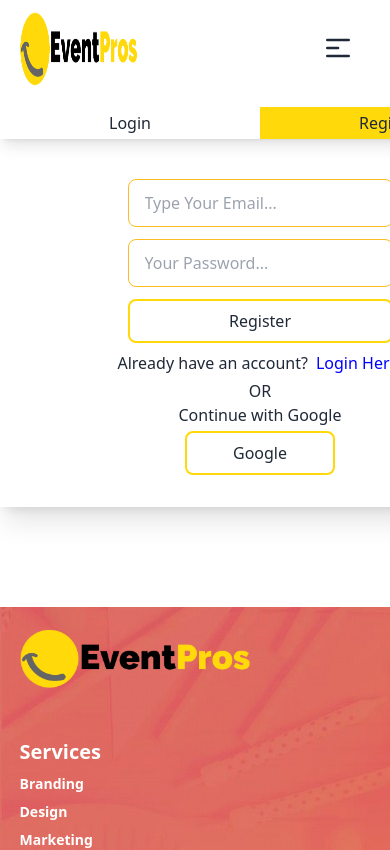
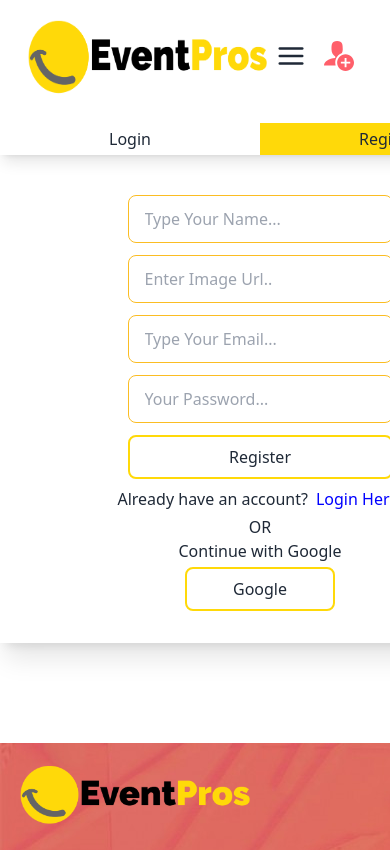
Before and after one commit to CodeWithRashed/event-pros, a React (Vite) app: page /login in a window 390 px wide. Shown: the top 850 px of the page. Built offline with nearby package versions, Linux system fonts and the light colour scheme; no server answers.

Commit message:
nav responsive and userUpdate func added

```diff
--- a/src/Components/Home/Navbar/Navbar.jsx
+++ b/src/Components/Home/Navbar/Navbar.jsx
@@ -2,179 +2,181 @@ import { NavLink } from "react-router-dom";
 import Logo from "/logo.png";
 import { useContext } from "react";
 import { AuthDataContext } from "../../../ContextApi/DataContext";
+import { FiMenu } from "react-icons/fi";
+import { ImUserPlus } from "react-icons/im";
 
 const Navbar = () => {
-  const {user, logoutUser} = useContext(AuthDataContext)
-const doLogout = () =>{
-  logoutUser()
-  .then(() => {
-    console.log( "Sign-out successful.");
-  })
-  .catch((error) => {
-    console.log(error);
-  });
-}
-
-
-  return (
-    <div className="px-[5%] pt-[2%]">
-      <div className="navbar !m-0 !p-0 font-rubik text-lg font-bold  ">
-        <div className="navbar-start flex justify-between  !m-0 !p-0">
-          <NavLink to="/" className="logo">
-            <img src={Logo} alt="" className="h-20" />
-          </NavLink>
-        </div>
-        <div className="navbar-end lg:flex w-full !m-0 !p-0">
-          {/* Desktop Nav */}
-          <ul className="menu hidden lg:flex menu-horizontal">
-            <div className="items flex gap-3 text-base">
+  const { user, userInfo, logoutUser } = useContext(AuthDataContext);
+  console.log("navuser", userInfo);
+  const navItems = (
+    <div className="lg:flex gap-2 items-center mr-3 hidden font-bold">
       <NavLink
-                className={({ isActive }) =>
-                  isActive ? "text-color-secondary" : ""
-                }
+        className={({ isActive }) => (isActive ? "text-color-secondary" : "")}
         to="/"
       >
         Home
       </NavLink>
       <NavLink
-                className={({ isActive }) =>
-                  isActive ? "text-color-secondary" : ""
-                }
+        className={({ isActive }) => (isActive ? "text-color-secondary" : "")}
         to="/services"
       >
         Services
       </NavLink>
       <NavLink
-                className={({ isActive }) =>
-                  isActive ? "text-color-secondary" : ""
-                }
+        className={({ isActive }) => (isActive ? "text-color-secondary" : "")}
         to="/blogs"
       >
         Blogs
       </NavLink>
       <NavLink
-                className={({ isActive }) =>
-                  isActive ? "text-color-secondary" : ""
-                }
+        className={({ isActive }) => (isActive ? "text-color-secondary" : "")}
         to="/about"
       >
         About Us
       </NavLink>
       <NavLink
-                className={({ isActive }) =>
-                  isActive ? "text-color-secondary" : ""
-                }
+        className={({ isActive }) => (isActive ? "text-color-secondary" : "")}
         to="/quote"
       >
         Get a Quote
       </NavLink>
       <NavLink
-                className={({ isActive }) =>
-                  isActive ? "text-color-secondary" : ""
-                }
+        className={({ isActive }) => (isActive ? "text-color-secondary" : "")}
         to="/contact-us"
       >
         Contact Us
       </NavLink>
+    </div>
+  );
 
-                  {
-                    user ? <button onClick={() => {doLogout()}}>Logout</button> : <NavLink
-                    className={({ isActive }) =>
-                      isActive ? "text-color-secondary" : ""
-                    }
-                    to="/login"
-                  >
-                    Login/Register
-                  </NavLink>
-                  }
-
-
-            </div>
-          </ul>
-
-          {/* Mobile Nav */}
-          <div className="dropdown dropdown-end ">
-            <label tabIndex={0} className="btn btn-ghost lg:hidden">
-              <svg
-                xmlns="http://www.w3.org/2000/svg"
-                className="h-8 w-8"
-                fill="none"
-                viewBox="0 0 24 24"
-                stroke="currentColor"
-              >
-                <path
-                  strokeLinecap="round"
-                  strokeLinejoin="round"
-                  strokeWidth="2"
-                  d="M4 6h16M4 12h8m-8 6h16"
-                />
-              </svg>
-            </label>
-            <ul
-              tabIndex={0}
-              className="menu dropdown-content mt-3 z-[12] p-2 shadow bg-base-100 rounded-box w-52"
-            >
-              <div className="items flex flex-col gap-3 px-3">
+  const navItemsMobile = (
+    <div className="flex flex-col gap-2 items-center font-bold">
       <NavLink
-                  className={({ isActive }) =>
-                    isActive ? "text-color-secondary" : ""
-                  }
+        className={({ isActive }) => (isActive ? "text-color-secondary" : "")}
         to="/"
       >
         Home
       </NavLink>
       <NavLink
-                  className={({ isActive }) =>
-                    isActive ? "text-color-secondary" : ""
-                  }
+        className={({ isActive }) => (isActive ? "text-color-secondary" : "")}
         to="/services"
       >
         Services
       </NavLink>
       <NavLink
-                  className={({ isActive }) =>
-                    isActive ? "text-color-secondary" : ""
-                  }
+        className={({ isActive }) => (isActive ? "text-color-secondary" : "")}
         to="/blogs"
       >
         Blogs
       </NavLink>
       <NavLink
-                  className={({ isActive }) =>
-                    isActive ? "text-color-secondary" : ""
-                  }
+        className={({ isActive }) => (isActive ? "text-color-secondary" : "")}
         to="/about"
       >
         About Us
       </NavLink>
       <NavLink
-                  className={({ isActive }) =>
-                    isActive ? "text-color-secondary" : ""
-                  }
+        className={({ isActive }) => (isActive ? "text-color-secondary" : "")}
         to="/quote"
       >
         Get a Quote
       </NavLink>
       <NavLink
-                  className={({ isActive }) =>
-                    isActive ? "text-color-secondary" : ""
-                  }
+        className={({ isActive }) => (isActive ? "text-color-secondary" : "")}
         to="/contact-us"
       >
         Contact Us
       </NavLink>
+    </div>
+  );
+  const doLogout = () => {
+    logoutUser()
+      .then(() => {
+        console.log("Sign-out successful.");
+      })
+      .catch((error) => {
+        console.log(error);
+      });
+  };
+
+  return (
+    <div className="px-[5%] pt-[2%]">
+      <div className="navbar">
+        {/* Navbar Start Part */}
+        <div className="flex-1">
+          <NavLink to="/" className="logo">
+            <img src={Logo} alt="" className="h-20" />
+          </NavLink>
+        </div>
+        {/* Start Part End */}
+
+        {/* Nav Middle Section */}
+        {navItems}
+        {/* Nav Middle Section */}
+
+        {/* Navbar End Section */}
+        <div className="flex-none">
+          {/* Mobile Navbar Start */}
+          <div className="dropdown dropdown-end">
+            <div className="lg:hidden">
+              <label tabIndex={0} className="btn btn-ghost btn-circle">
+                <div className="indicator">
+                  <FiMenu className="text-3xl"></FiMenu>
+                </div>
+              </label>
+              <div
+                tabIndex={0}
+                className="mt-3 z-[10] card card-compact dropdown-content w-52 bg-base-100 shadow"
+              >
+                <div className="card-body">{navItemsMobile}</div>
+              </div>
+            </div>
+          </div>
+          {/* Mobile Navbar End */}
+
+          {/* User Logo With Icons */}
+          <div className="dropdown dropdown-end">
+            {user ? (
+              <div>
+                <label tabIndex={0} className="btn btn-ghost btn-circle avatar">
+                  <div className="w-10 rounded-full">
+                    <img src={`${userInfo?.photoURL}`} />
+                  </div>
+                </label>
+                <ul
+                  tabIndex={0}
+                  className="menu dropdown-content mt-3 z-[10] p-2 shadow bg-base-100 rounded-box w-52"
+                >
+                  <div className="text-center">User Info</div>
+                  <li>{user && <a>{userInfo?.displayName}</a>}</li>
+                  <li>{user && <a>{userInfo?.email}</a>}</li>
+                  <li>
+                    <button
+                      onClick={() => {
+                        doLogout();
+                      }}
+                    >
+                      Logout
+                    </button>
+                  </li>
+                </ul>
+              </div>
+            ) : (
               <NavLink
                 className={({ isActive }) =>
-                    isActive ? "text-color-secondary" : ""
+                  isActive
+                    ? "text-color-secondary btn btn-ghost btn-circle"
+                    : "btn btn-ghost btn-circle"
                 }
                 to="/login"
               >
-                  Login/Register
+                <ImUserPlus className="text-3xl"></ImUserPlus>
               </NavLink>
+            )}
           </div>
-            </ul>
+          {/* User Logo With Icons */}
         </div>
-        </div>
+        {/* Navbar End Section */}
       </div>
     </div>
   );
--- a/src/Components/UserAuthForm/Login.jsx
+++ b/src/Components/UserAuthForm/Login.jsx
@@ -62,7 +62,7 @@ const Login = ({ handleClick }) => {
       <div className="google w-full mb-8 space-y-1">
         <p>OR <br />Login with Google</p>
       <button onClick={() => {
-        googleSignIn().then(() => navigator("/").catch(() => setErrorMessage("Login Error Try Again")))
+        googleSignIn().then(() => navigator("/"))
       }}
             className="cta w-[150px] border-2 border-color-secondary p-2 rounded-lg "
         >
--- a/src/Components/UserAuthForm/Register.jsx
+++ b/src/Components/UserAuthForm/Register.jsx
@@ -5,11 +5,13 @@ import { useNavigate } from "react-router-dom";
 
 const Register = ({ handleClick }) => {
 const [errorMessage, setErrorMessage] = useState("")
-const {createUser, googleSignIn} = useContext(AuthDataContext)
+const {createUser, googleSignIn, updateTheUser} = useContext(AuthDataContext)
 const navigator = useNavigate()
 
   const handleSubmit = (event) =>{
     event.preventDefault()
+    let userImage = event.target.userImage.value;
+    let userName = event.target.userName.value;
     let userEmail = event.target.userEmail.value;
     let userPass = event.target.userPassword.value;
 
@@ -24,7 +26,13 @@ const navigator = useNavigate()
 
     createUser(userEmail, userPass)
     .then(() => {
+      updateTheUser(userName, userImage)
+      .then(()=>{
+        console.log("user Updated!")
+      })
+      console.log("user Created!")
       navigator("/")
+
       })
     .catch(error => setErrorMessage(error.code))
 
@@ -33,6 +41,7 @@ const navigator = useNavigate()
 const logWithGoogle =() => {
   googleSignIn()
   .then(() => {
+    console.log("user Created!")
     navigator("/")
   })
 }
@@ -41,6 +50,20 @@ const logWithGoogle =() => {
   return (
     <div className="reg-container flex justify-center flex-col items-center">
       <form onSubmit={handleSubmit} className="mt-10 mb-2 space-y-3 flex flex-col justify-center">
+        <input
+          name="userName"
+          type="text"
+
+          placeholder="Type Your Name..."
+          className="input input-bordered input-warning w-full max-w-xs"
+        />
+        <input
+          name="userImage"
+          type="text"
+
+          placeholder="Enter Image Url.."
+          className="input input-bordered input-warning w-full max-w-xs"
+        />
         <input
           name="userEmail"
           type="email"
--- a/src/ContextApi/DataContext.jsx
+++ b/src/ContextApi/DataContext.jsx
@@ -1,52 +1,76 @@
-import { createContext, useEffect, useState } from "react"
-import {auth} from '../Config/FirebaseConfig'
-import {GoogleAuthProvider, createUserWithEmailAndPassword, onAuthStateChanged, signInWithEmailAndPassword, signInWithPopup, signOut } from "firebase/auth"
-export const AuthDataContext = createContext(null)
+import { createContext, useEffect, useState } from "react";
+import { auth } from "../Config/FirebaseConfig";
+import {
+  GoogleAuthProvider,
+  createUserWithEmailAndPassword,
+  onAuthStateChanged,
+  signInWithEmailAndPassword,
+  signInWithPopup,
+  signOut,
+  updateProfile,
+} from "firebase/auth";
+export const AuthDataContext = createContext(null);
 const provider = new GoogleAuthProvider();
-const DataContext = ({children}) => {
-const [user, setUser] = useState(false)
+const DataContext = ({ children }) => {
+  const [user, setUser] = useState(false);
+  const [userInfo, setUserInfo] = useState(null)
+  const [loading, setLoading] = useState(true);
 
-   const createUser = (userEmail, userPass) =>{
-    return createUserWithEmailAndPassword(auth, userEmail, userPass)
-   }
+  const createUser = (userEmail, userPass) => {
+    setLoading(true);
+    return createUserWithEmailAndPassword(auth, userEmail, userPass);
+  };
 
   const userSignIn = (userEmail, userPass) => {
-    return signInWithEmailAndPassword(auth, userEmail, userPass)
-   }
+    setLoading(true);
+    return signInWithEmailAndPassword(auth, userEmail, userPass);
+  };
 
   const googleSignIn = () => {
-    return signInWithPopup(auth, provider)
-   }
+    setLoading(true);
+    return signInWithPopup(auth, provider);
+  };
 
-
-
+  const updateTheUser = (userName, userImage) => {
+    return updateProfile(auth.currentUser, {
+      displayName: userName,
+      photoURL: userImage,
+    });
+  };
 
   const logoutUser = () => {
-    return signOut(auth)
-  }
+    return signOut(auth);
+  };
 
-
-useEffect(()=>{
+  useEffect(() => {
     onAuthStateChanged(auth, (user) => {
       if (user) {
-
-      setUser(true)
+        setUser(true);
+        console.log("theuser", user)
+        setUserInfo(user)
+        setLoading(false);
       } else {
-      setUser(false)
+        setUser(false);
       }
     });
+  }, []);
 
-
-},[])
-
-
-    const authData = {createUser, userSignIn, user, logoutUser, googleSignIn}
+  const authData = {
+    createUser,
+    userSignIn,
+    user,
+    logoutUser,
+    googleSignIn,
+    loading,
+    updateTheUser,
+    userInfo
+  };
 
   return (
     <AuthDataContext.Provider value={authData}>
       {children}
     </AuthDataContext.Provider>
-  )
-}
+  );
+};
 
-export default DataContext
+export default DataContext;
--- a/src/Pages/ServicesPage.jsx
+++ b/src/Pages/ServicesPage.jsx
@@ -5,7 +5,7 @@ import ServiceContainer from "../Components/ServiceSection/ServiceContainer"
 const ServicesPage = () => {
 
   return (
-    <div>
+    <div className="p-[5%]">
       <ServiceContainer></ServiceContainer>
     </div>
   )
--- a/src/Route/PrivateRoute.jsx
+++ b/src/Route/PrivateRoute.jsx
@@ -3,8 +3,10 @@ import { AuthDataContext } from "../ContextApi/DataContext"
 import { Navigate } from "react-router-dom"
 
 const PrivateRoute = ({children}) => {
- const {user} = useContext(AuthDataContext)
-
+ const {user, loading} = useContext(AuthDataContext)
+if(loading){
+   return <span  className="loading loading-dots flex justify-center items-center mx-auto h-[90vh]  loading-lg"></span>
+}
  if(user){
     return children
  }else{
```
Also changed, not shown: Nav.jsx (added, +182 -0 lines). Lines whose indentation alone changed are shown as unchanged.
